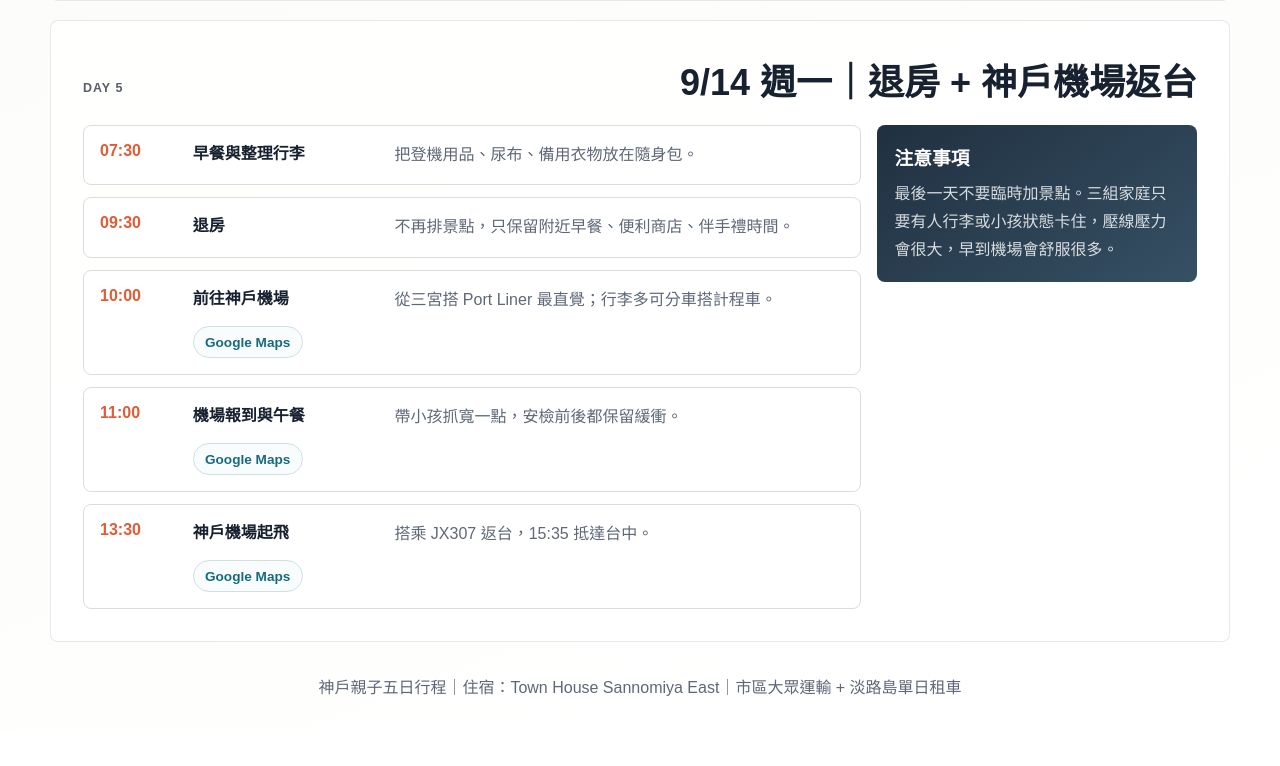
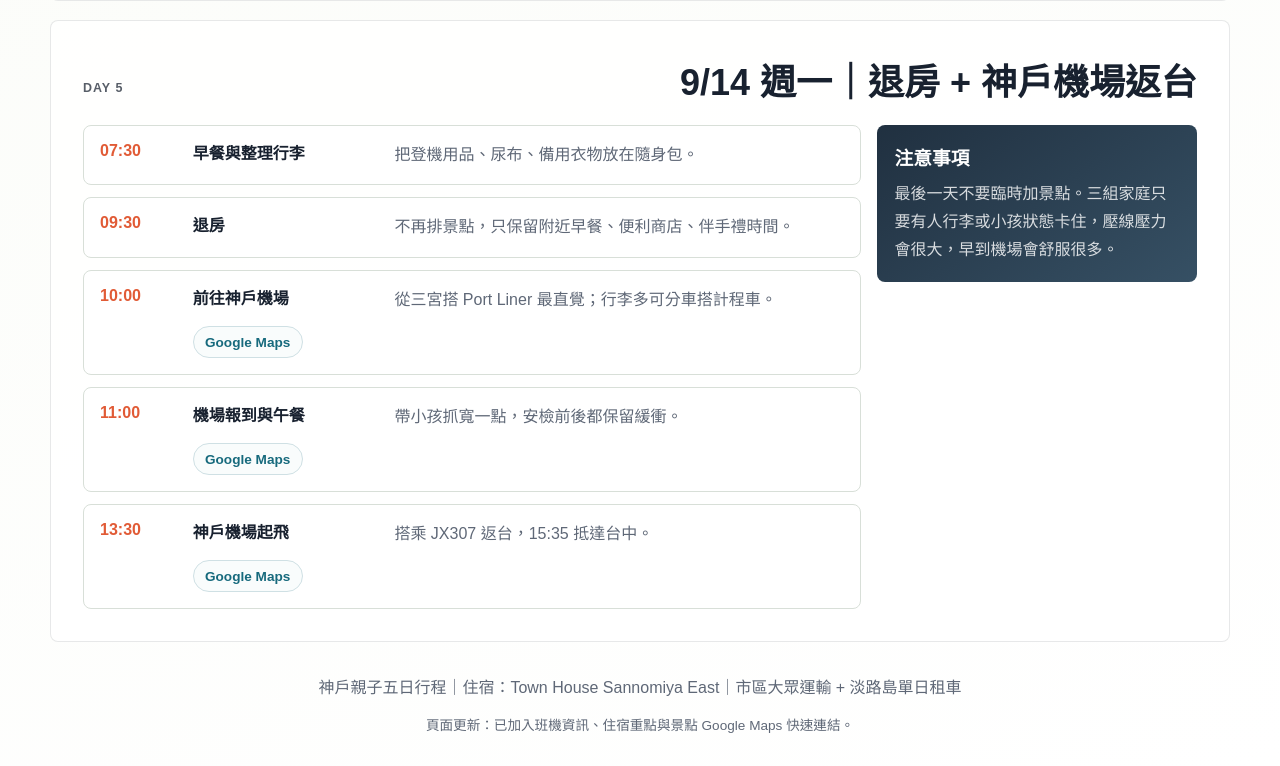
Before and after one commit to bochunwen810802/Kobe, a plain HTML site: page index.html in a window 1280 px wide. Shown: the part 5916-6682 px from the top of the page. Before the commit the page ends 6646 px from the top, so only its background shows below. Drawn offline with nearby package versions, Linux system fonts and the light colour scheme.

```diff
--- a/index.html
+++ b/index.html
@@ -320,6 +320,7 @@
 
     <footer>
       <p>神戶親子五日行程｜住宿：Town House Sannomiya East｜市區大眾運輸 + 淡路島單日租車</p>
+      <p class="footer-note">頁面更新：已加入班機資訊、住宿重點與景點 Google Maps 快速連結。</p>
     </footer>
 
     <script
--- a/styles.css
+++ b/styles.css
@@ -622,6 +622,11 @@
   text-align: center;
 }
 
+.footer-note {
+  margin-top: 0.5rem;
+  font-size: 0.85rem;
+}
+
 @keyframes rise-in {
   from {
     opacity: 0;
```
